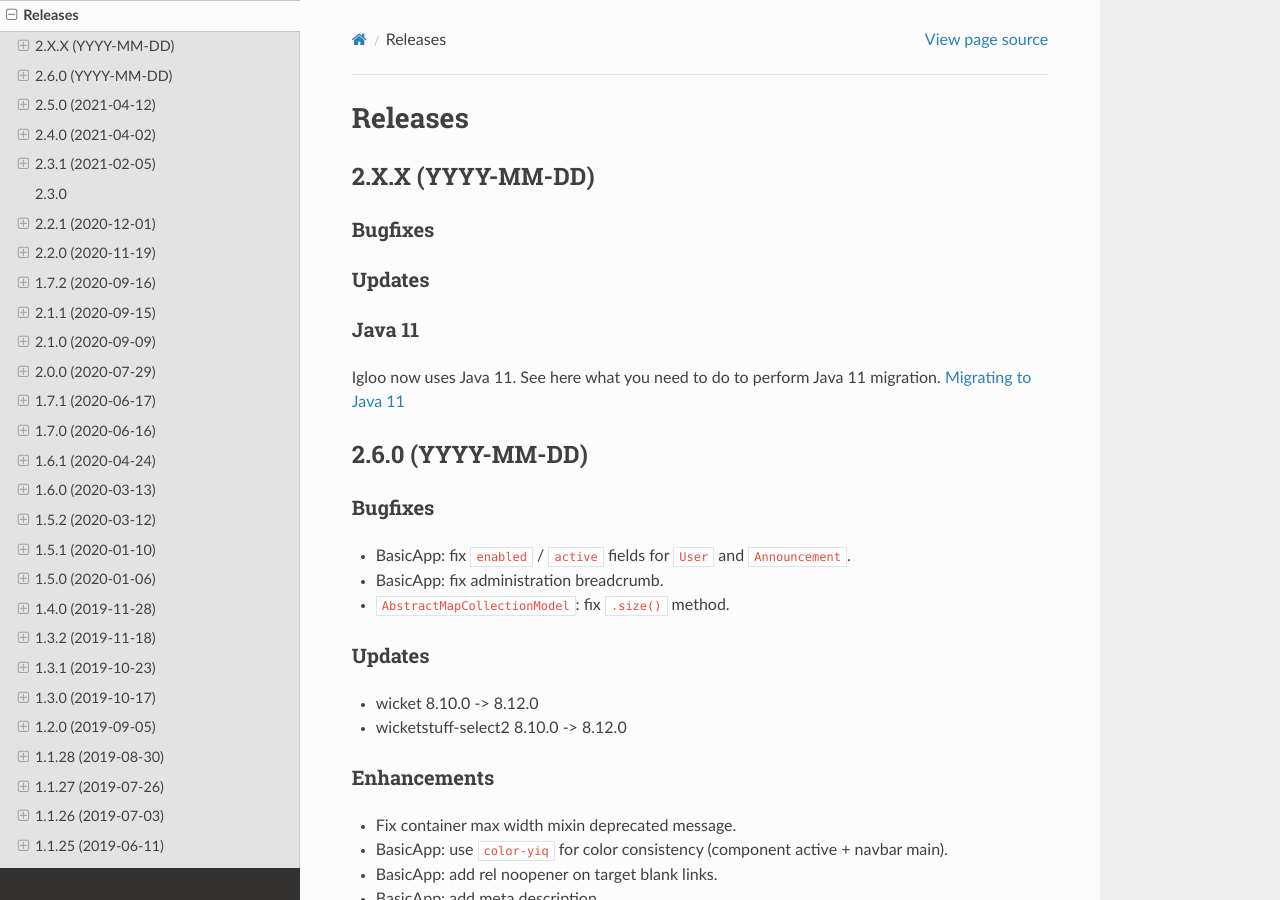
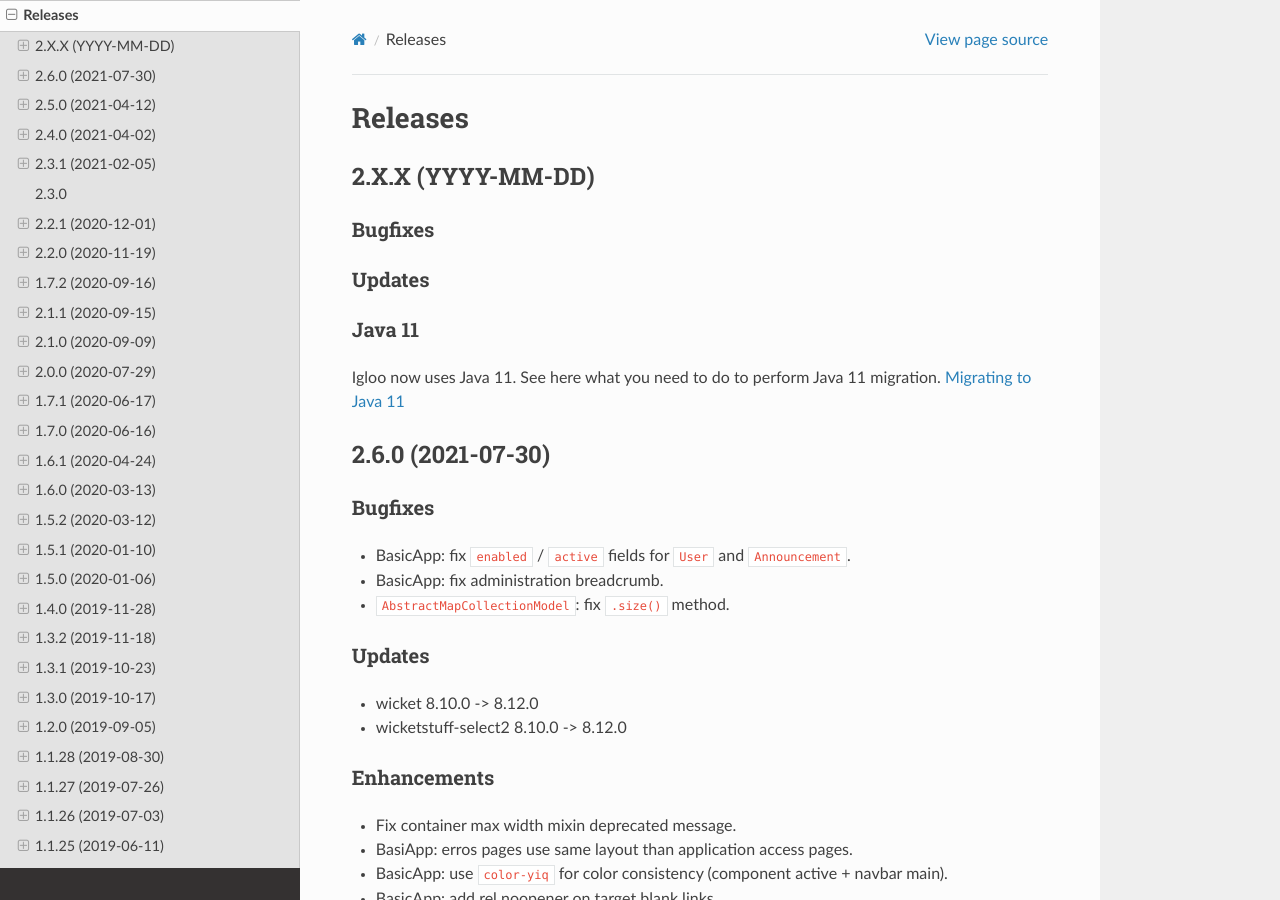
Before and after one commit to igloo-project/igloo-doc, a Sphinx documentation site: the page built from source/release-notes/releases.rst, in a window 1280 px wide and 900 px high. Built offline with Sphinx 7.4.7 and the Read the Docs theme 2.0.0, drawn with Linux system fonts in a browser that asks for light colours.

Commit message:
2.6.0: release notes

```diff
--- a/source/release-notes/releases.rst
+++ b/source/release-notes/releases.rst
@@ -21,7 +21,7 @@
 
 .. _v2.6.0:
 
-2.6.0 (YYYY-MM-DD)
+2.6.0 (2021-07-30)
 ##################
 
 Bugfixes
@@ -41,6 +41,7 @@
 ************
 
 * Fix container max width mixin deprecated message.
+* BasiApp: erros pages use same layout than application access pages.
 * BasicApp: use ``color-yiq`` for color consistency (component active + navbar main).
 * BasicApp: add rel noopener on target blank links.
 * BasicApp: add meta description.
```
